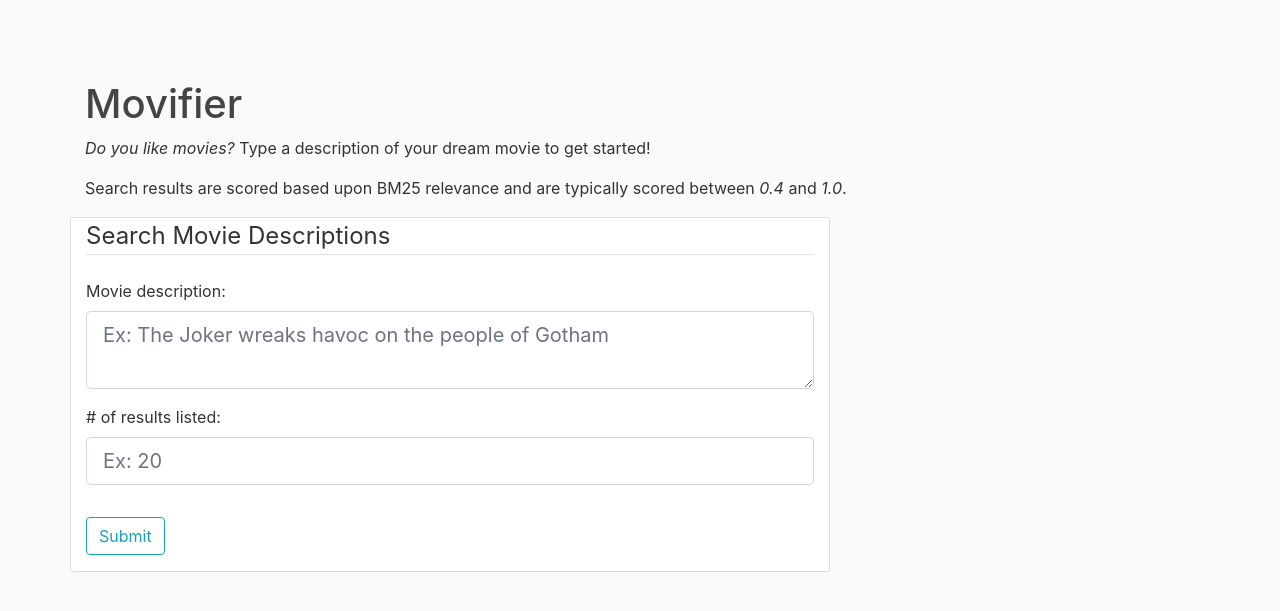
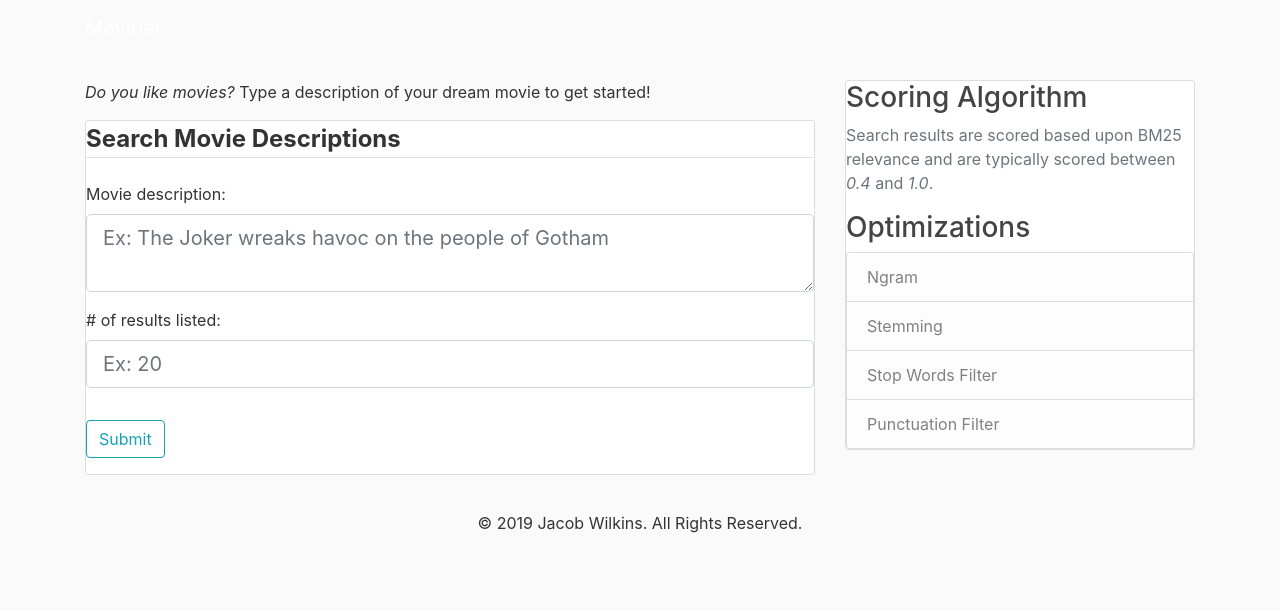
Before and after one commit to JacobAWilkins/Movifier, a Flask app: page / in a window 1280 px wide. Shown: the top 611 px of the page. Run offline with Flask 2, Linux system fonts and the light colour scheme; parts of the project's set-up code (start-up, migrations or seed data) failed here and were passed over; some libraries are stand-ins or nearby versions.

Commit message:
Update home.html

```diff
--- a/templates/home.html
+++ b/templates/home.html
@@ -10,12 +10,25 @@
     <title>Movifier</title>
   </head>
   <body>
+		<header class="site-header">
+      <nav class="navbar navbar-expand-md navbar-dark bg-steel fixed-top">
         <div class="container">
-			<h1> Movifier </h1>
-			<p> <i>Do you like movies?</i> Type a description of your dream movie to get started! </p>
-			<p> Search results are scored based upon BM25 relevance and are typically scored between <i>0.4</i> and <i>1.0</i>. </p>
+          <a class="navbar-brand mr-4" href="/">Movifier</a>
+          <button class="navbar-toggler" type="button" data-toggle="collapse" data-target="#navbarToggle" aria-controls="navbarToggle" aria-expanded="false" aria-label="Toggle navigation">
+            <span class="navbar-toggler-icon"></span>
+          </button>
+          <div class="collapse navbar-collapse" id="navbarToggle">
+            <div class="navbar-nav mr-auto">
+              <a class="nav-item nav-link" href="{{ url_for('home') }}">Home</a>
+            </div>
+          </div>
+        </div>
+      </nav>
+    </header>
+		<div class="container">
 			<div class="row">
 				<div class="col-md-8">
+					<p> <i>Do you like movies?</i> Type a description of your dream movie to get started! </p>
 					{% with messages = get_flashed_messages(with_categories=true) %}
 						{% if messages %}
 							{% for category, message in messages %}
@@ -25,15 +38,10 @@
 							{% endfor %}
 						{% endif %}
 					{% endwith %}
-					{% block content %}
-				</div>
-			</div>
-			<div class="row">
-				<div class="content-section col-md-8">
-					<form method="POST" action="">
+					<form class="content-section" method="POST" action="">
 						{{ form.hidden_tag() }}
 						<fieldset class="form-group">
-							<legend class="border-bottom mb-4">Search Movie Descriptions</legend>
+							<legend class="border-bottom mb-4 font-weight-bold">Search Movie Descriptions</legend>
 							<div class="form-group">
 								{{ form.movieDescription.label(class="form-control-label") }}
 								{% if form.movieDescription.errors %}
@@ -66,23 +74,41 @@
 						</div>
 					</form>
 				</div>
+				<div class="col-md-4">
+					<div class="content-section">
+						<h3>Scoring Algorithm</h3>
+						<p class='text-muted'>Search results are scored based upon BM25 relevance and are typically scored between <i>0.4</i> and <i>1.0</i>.</p>
+						<h3>Optimizations</h3>
+						<ul class="list-group">
+							<li class="list-group-item list-group-item-light">Ngram</li>
+							<li class="list-group-item list-group-item-light">Stemming</li>
+							<li class="list-group-item list-group-item-light">Stop Words Filter</li>
+							<li class="list-group-item list-group-item-light">Punctuation Filter</li>
+						</ul>
+					</div>
+				</div>
 			</div>
     	{% for movie in movies %}
 			<div class="row">
-				<article class="media content-section col-md-8">
+				<div class="col-md-8">
+					<article class="media content-section">
 						<div class="media-body">
 							<h2><a class="article-title" href="#">{{ movie.id }}</a></h2>
 							<p class="article-content">{{ movie.text|safe }}</p>
 							<div class="article-metadata">
-							<small class="text-muted">Score: {{ '%0.3f'|format(movie.score) }}</small>
+								<small class="text-muted">Score: {{ '%0.5f'|format(movie.score) }}</small>
 							</div>
 						</div>
 					</article>
 				</div>
+			</div>
     	{% endfor %}
-			{% endblock content %}
 		</div>
 
+		<footer class="page-footer font-small">
+			<div class="footer-copyright text-center py-3">© 2019 Jacob Wilkins. All Rights Reserved.
+			</div>
+		</footer>
 		<script src="https://code.jquery.com/jquery-3.2.1.slim.min.js" integrity="sha384-KJ3o2DKtIkvYIK3UENzmM7KCkRr/rE9/Qpg6aAZGJwFDMVNA/GpGFF93hXpG5KkN" crossorigin="anonymous"></script>
     <script src="https://cdnjs.cloudflare.com/ajax/libs/popper.js/1.12.9/umd/popper.min.js" integrity="sha384-ApNbgh9B+Y1QKtv3Rn7W3mgPxhU9K/ScQsAP7hUibX39j7fakFPskvXusvfa0b4Q" crossorigin="anonymous"></script>
     <script src="https://maxcdn.bootstrapcdn.com/bootstrap/4.0.0/js/bootstrap.min.js" integrity="sha384-JZR6Spejh4U02d8jOt6vLEHfe/JQGiRRSQQxSfFWpi1MquVdAyjUar5+76PVCmYl" crossorigin="anonymous"></script>
```
Lines whose indentation alone changed are shown as unchanged.
